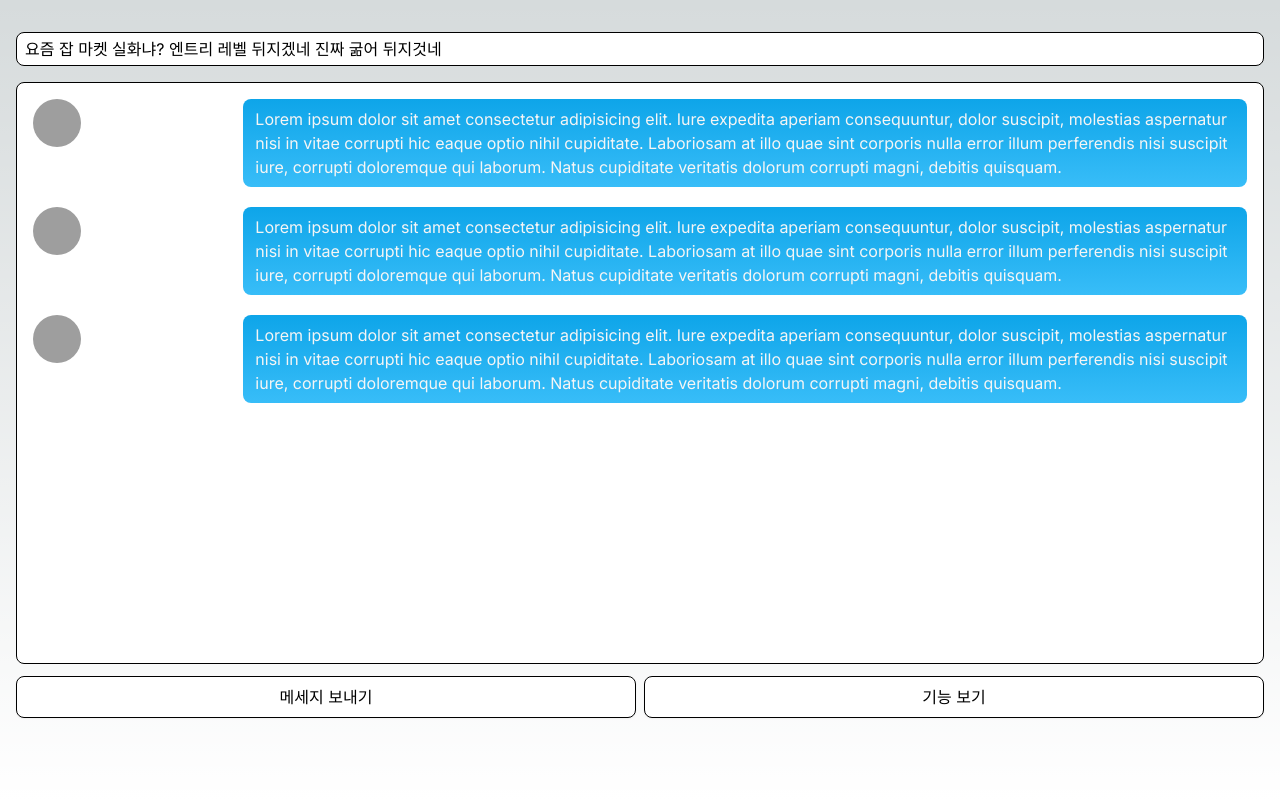
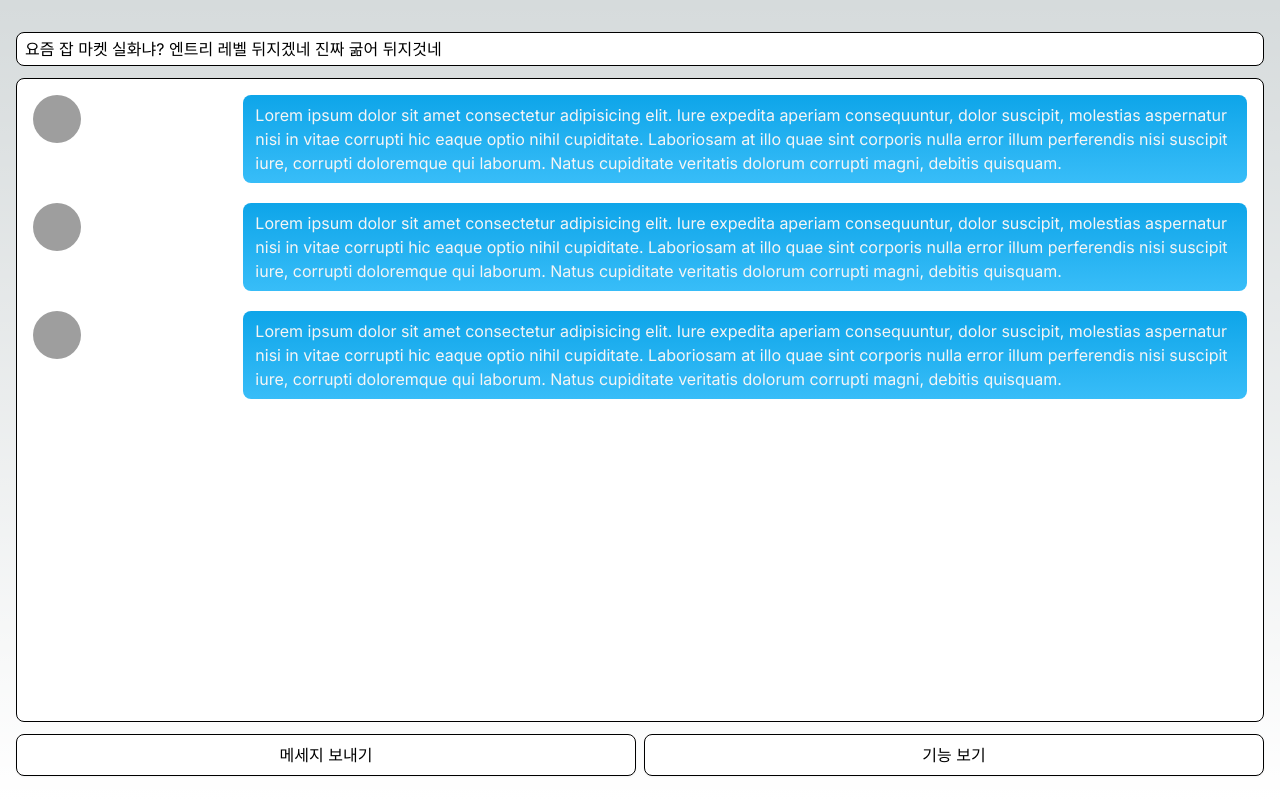
Before and after one commit to hhkimmm9/soop-sok, a Next.js app: page /chat/1 in a window 1280 px wide. Built offline with nearby package versions, Linux system fonts and the light colour scheme; grey boxes are pictures that could not be loaded.

Commit message:
Address layout issue related to chat window height.

```diff
--- a/app/(pages)/chat/[id]/page.tsx
+++ b/app/(pages)/chat/[id]/page.tsx
@@ -3,7 +3,7 @@ import ChatWindow from '@/app/components/chat-window/ChatWindow';
 
 const page = () => {
   return (
-    <div className='flex flex-col gap-4'>
+    <div className='flex flex-col gap-3'>
       <Banner />
 
       <ChatWindow />
--- a/app/components/Banner.tsx
+++ b/app/components/Banner.tsx
@@ -2,15 +2,8 @@ import React from 'react'
 
 const Banner = () => {
   return (
-    <div className=''>
-      <p className='
-        border
-        border-black
-        rounded-lg
-        px-2 py-1
-        bg-white
-        truncate
-      '>요즘 잡 마켓 실화냐? 엔트리 레벨 뒤지겠네 진짜 굶어 뒤지것네</p>
+    <div className='border border-black rounded-lg bg-white px-2 py-1'>
+      <p className='truncate'>요즘 잡 마켓 실화냐? 엔트리 레벨 뒤지겠네 진짜 굶어 뒤지것네</p>
     </div>
   )
 }
--- a/app/components/chat-window/ChatWindow.tsx
+++ b/app/components/chat-window/ChatWindow.tsx
@@ -13,7 +13,7 @@ const ChatWindow = () => {
   const [showFriendList, setShowFriendList] = useState(false);
 
   return (
-    <div className='h-5/6 grow grid grid-rows-12 gap-3'>
+    <div className='h-[88vh] grid grid-rows-12 gap-3'>
       <MainComponent
         activateUserInput={activateUserInput} setActivateUserInput={setActivateUserInput}
         showFeatures={showFeatures} setShowFeatures={setShowFeatures}
```
